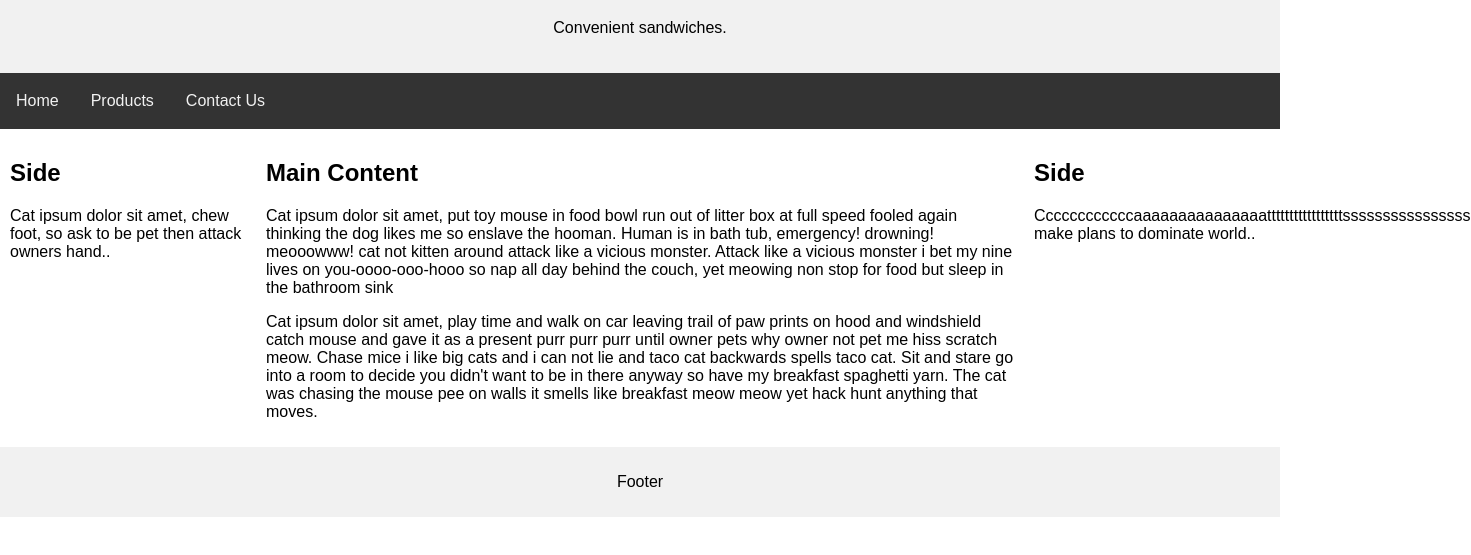
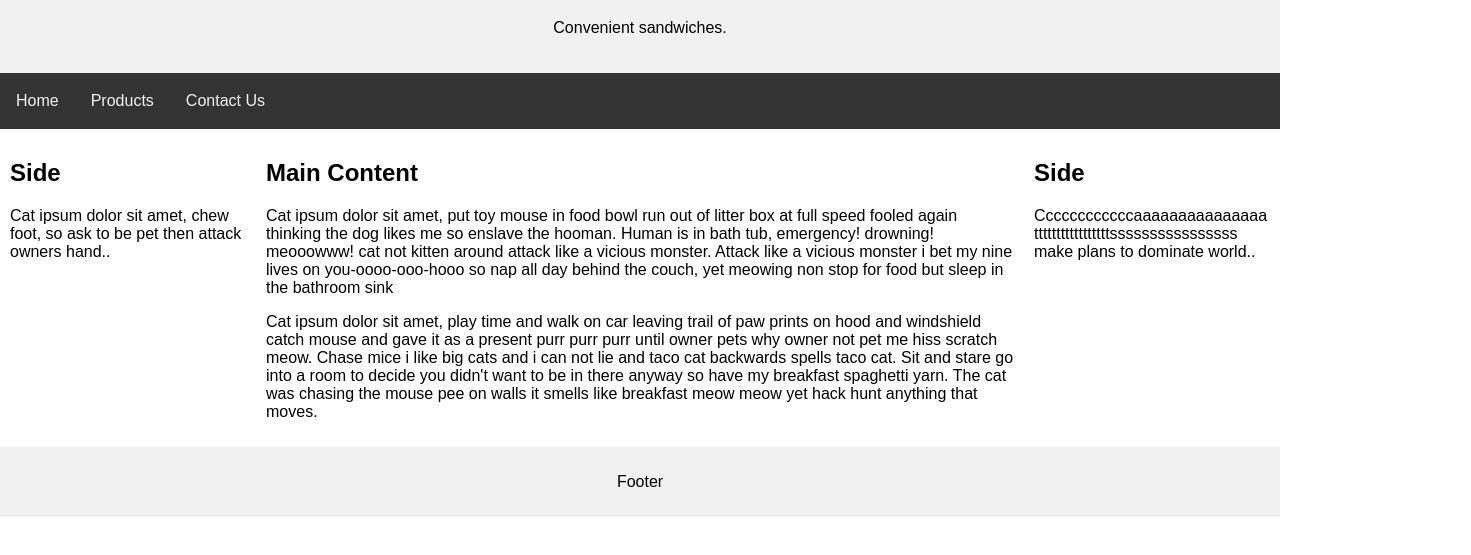
Before and after one commit to EthanP1/College-Website, a plain HTML site: page index.html in a window 1280 px wide. Shown: the part 81-636 px from the top of the page, 1471 px wide, since content can reach past the window. Drawn offline with Linux system fonts and the light colour scheme.

Commit message:
Changed Nar bar neon Added word break

```diff
--- a/style.css
+++ b/style.css
@@ -45,23 +45,23 @@ body {
                 0 0 4px #fff,
                 0 0 11px #fff,
                 0 0 19px #fff,
-                0 0 40px #0fa,
-                0 0 80px #0fa,
-                0 0 90px #0fa,
-                0 0 100px #0fa,
-                0 0 150px #0fa;
+                0 0 40px #d0f,
+                0 0 80px #d0f,
+                0 0 90px #d0f,
+                0 0 100px #d0f,
+                0 0 150px #d0f;
     }
     0% {
         /* Smaller blur radius */
         text-shadow:
                 0 0 2px #fff,
                 0 0 4px #fff,
-                0 0 6px #fff,
-                0 0 10px #061,
-                0 0 45px #061,
-                0 0 55px #061,
-                0 0 70px #061,
-                0 0 80px #061;
+                0 0 6px #d0f,
+                0 0 10px #d0f,
+                0 0 45px #d0f,
+                0 0 55px #d0f,
+                0 0 70px #d0f,
+                0 0 80px #d0f;
     }
 }
 /* Create three unequal columns that float next to each other */
@@ -73,6 +73,7 @@ body {
 /* Left and right column */
 .column.side {
     width: 20%;
+    word-wrap: break-word;
 }
 
 /* Middle column */
```
Also changed, not shown: about_us.html (+8 -1 lines).
